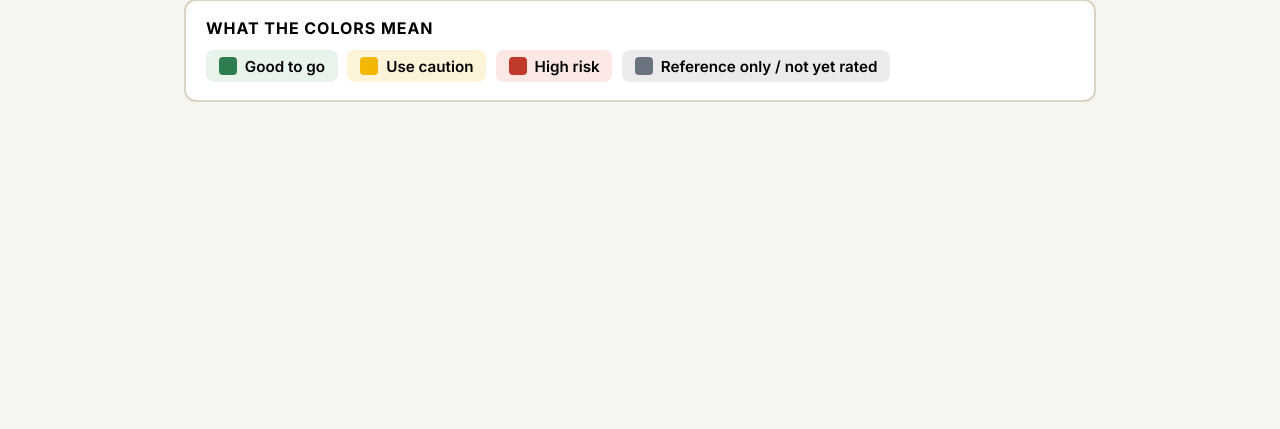
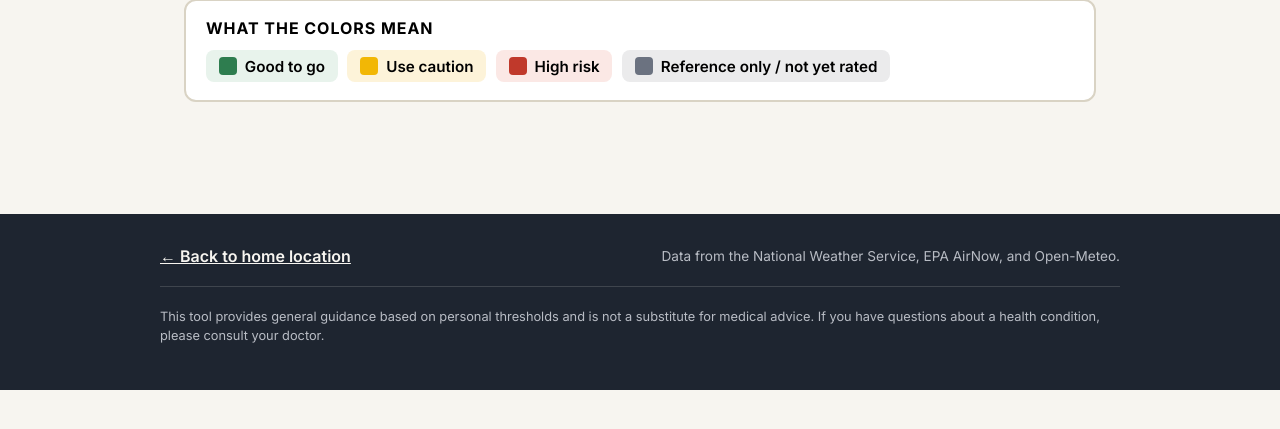
Before and after one commit to paulcap510/aqi_weather_dashboard, a FastAPI app: template templates/dashboard.html in a window 1280 px wide. Shown: the part 192-621 px from the top of the page. Run offline with FastAPI, Linux system fonts and the light colour scheme; the template is opened without the code that fills it, so the values that code supplies are empty; parts of the project's set-up code (start-up, migrations or seed data) failed here and were passed over.

Commit message:
Added footer

```diff
--- a/templates/dashboard.html
+++ b/templates/dashboard.html
@@ -286,7 +286,53 @@
         }
 
 
+footer {
+    background: var(--header-bg);
+    color: var(--cream);
+    padding: 2rem 1.5rem;
+    margin-top: 2rem;
+}
+.footer-inner {
+    max-width: 960px;
+    margin: 0 auto;
+}
+footer a:hover {
+    color: #F2B705;
+}
 
+.footer-top {
+    display: flex;
+    justify-content: space-between;
+    align-items: center;
+    flex-wrap: wrap;
+    gap: 1rem;
+    padding-bottom: 1.25rem;
+    border-bottom: 1px solid rgba(247,245,240,0.15);
+}
+.footer-home {
+    font-weight: 600;
+    color: var(--cream);
+    text-decoration: underline;
+    font-size: 1rem;
+}
+.footer-credit {
+    font-size: 0.85rem;
+    color: #B8BCC4;
+    text-align: right;
+}
+.footer-credit a { color: #B8BCC4; }
+.footer-disclaimer {
+    font-size: 0.8rem;
+    color: #B8BCC4;
+    margin-top: 1.25rem;
+    line-height: 1.5;
+}
+
+
+@media (max-width: 480px) {
+    .footer-top { flex-direction: column; align-items: flex-start; }
+    .footer-credit { text-align: left; }
+}
         @media (max-width: 480px) {
             body { font-size: 17px; }
             h1 { font-size: 1.9rem; }
@@ -389,6 +435,22 @@
         </div>
     </div>
 
+
+    <footer>
+        <div class="footer-inner">
+            <div class="footer-top">
+                <a href="/" class="footer-home">&larr; Back to home location</a>
+                <div class="footer-credit">
+                    Data from the National Weather Service, EPA AirNow, and Open-Meteo.
+                </div>
+            </div>
+            <p class="footer-disclaimer">
+                This tool provides general guidance based on personal thresholds and is not a substitute
+                for medical advice. If you have questions about a health condition, please consult your doctor.
+            </p>
+        </div>
+    </footer>
+
     <script>
         function openInfo(title, text) {
             document.getElementById('modalTitle').textContent = title;
```
